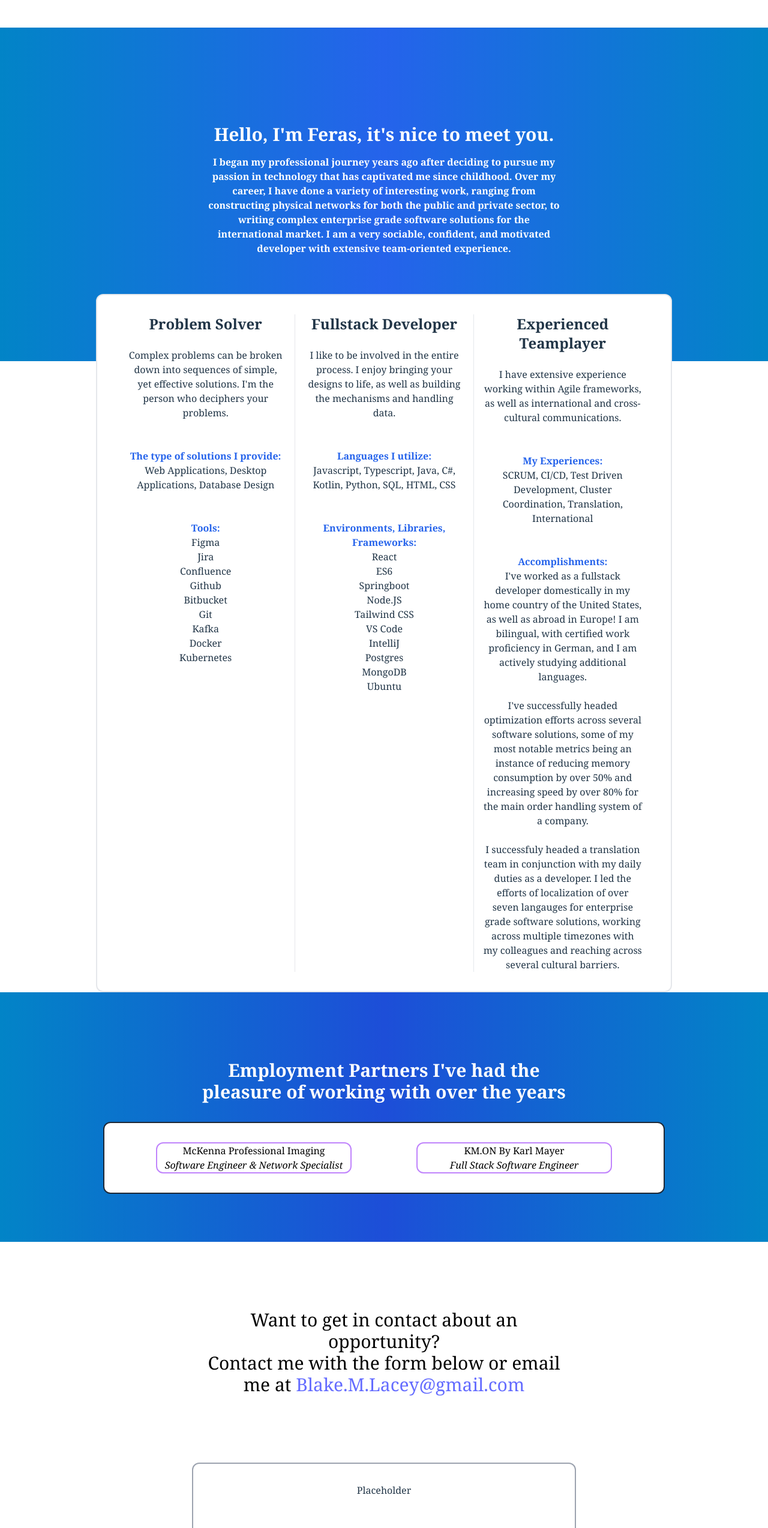
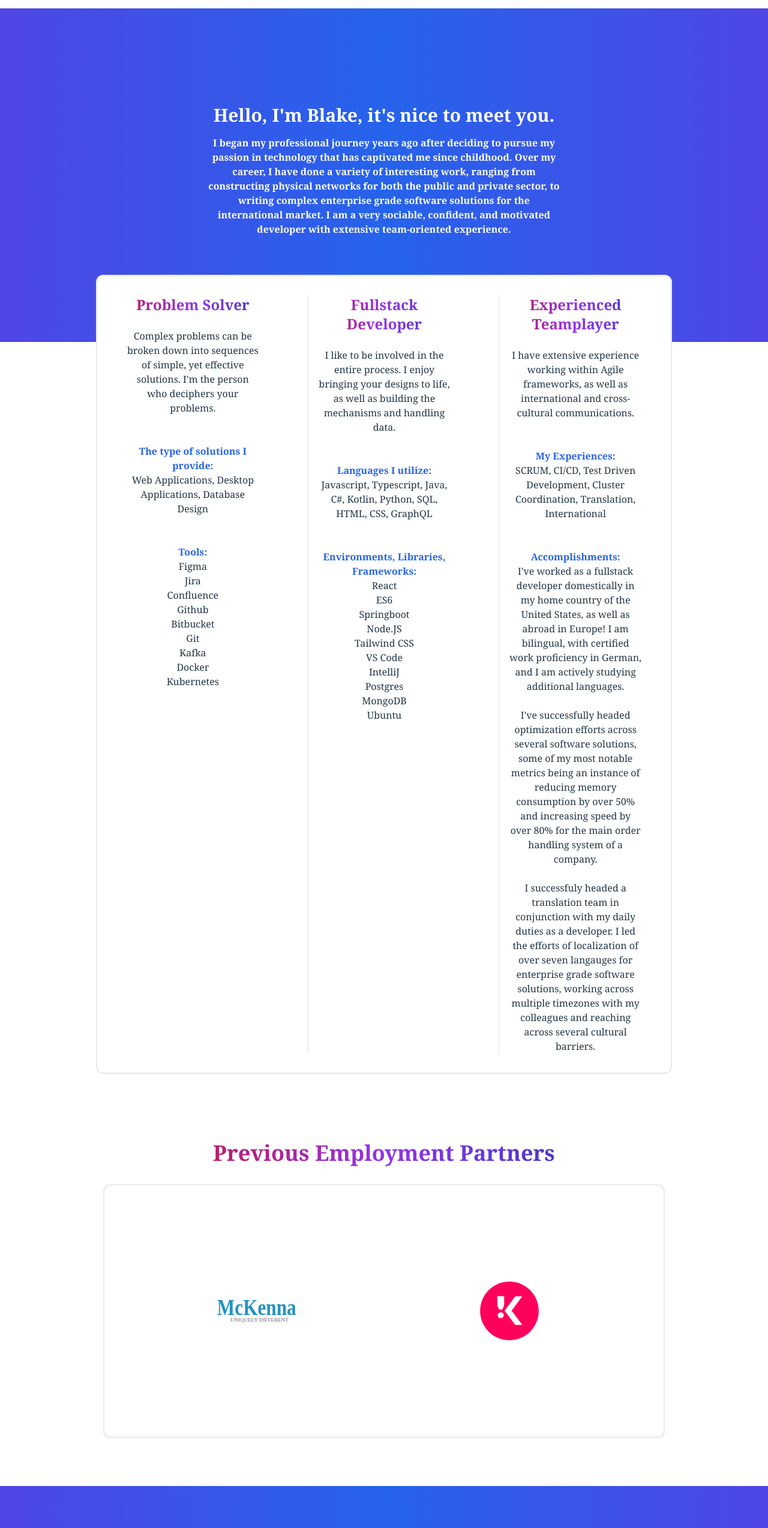
Before and after one commit to BLacey99/portfolio-site, a React (Vite) app: page / in a window 1280 px wide. Shown: the part 234-2781 px from the top of the page at 60% size. Built offline with nearby package versions, Linux system fonts and the light colour scheme.

Commit message:
Added logos and functionality to work history section, modified styling and layout of all other sections, refined contact form

```diff
--- a/src/App.jsx
+++ b/src/App.jsx
@@ -1,6 +1,3 @@
-import { useState } from 'react'
-import reactLogo from './assets/react.svg'
-import viteLogo from '/vite.svg'
 import { About } from './pages/about'
 import { History } from './pages/history'
 import { Contact } from './pages/contact'
@@ -10,10 +7,9 @@ function App() {
   return (
     <>
       <div className='flex flex-col justify-center items-center'>
-        <img src={viteLogo} className="logo" alt="Vite logo" />
         <div className='text-center py-20'>
           <p className='font-bold font-serif text-4xl text-transparent bg-clip-text bg-gradient-to-r from-pink-700 via-purple-600 to-indigo-700'>
-            Fullstack Developer & Software Engineer
+            Full Stack Developer & Software Engineer
           </p>
           <br></br>
           <p className='text-l font-bold font-serif'>I enjoy engineering elegant but simple software solutions to your problems.</p>
--- a/src/pages/about/components/summary-plate.jsx
+++ b/src/pages/about/components/summary-plate.jsx
@@ -3,9 +3,9 @@ import React from "react"
 export function SummaryPlate() {
   return (
     <>
-      <div className="grid grid-cols-3 w-3/4 p-8 rounded-xl bg-white divide-x border-gray-200 border-2 -mt-28 font-serif">
+      <div className="lg:grid lg:grid-cols-3 sm:flex sm:flex-col sm:gap-16 sm:w-1/2 lg:divide-x  lg:w-3/4 lg:p-8 sm:p-4 rounded-xl bg-white  border-gray-200 border-2 -mt-28 font-serif">
         <div className="px-4 text-center text-wrap">
-          <h2 className="text-2xl font-bold">Problem Solver</h2>
+          <h2 className="text-2xl font-bold font-bold font-serif text-transparent bg-clip-text bg-gradient-to-r from-pink-700 via-purple-600 to-indigo-700">Problem Solver</h2>
           <br></br>
           <p>Complex problems can be broken down into sequences of simple, yet effective solutions. I'm the person who deciphers your problems.</p>
           <br></br>
@@ -26,13 +26,13 @@ export function SummaryPlate() {
           </ul>
         </div>
         <div className="px-4 text-center text-wrap">
-          <h2 className="text-2xl font-bold">Fullstack Developer</h2>
+          <h2 className="text-2xl font-bold font-bold font-serif text-transparent bg-clip-text bg-gradient-to-r from-pink-700 via-purple-600 to-indigo-700">Fullstack Developer</h2>
           <br></br>
           <p>I like to be involved in the entire process. I enjoy bringing your designs to life, as well as building the mechanisms and handling data.</p>
           <br></br>
           <br></br>
           <p className="text-blue-600 font-bold">Languages I utilize:</p>
-          <p>Javascript, Typescript, Java, C#, Kotlin, Python, SQL, HTML, CSS</p>
+          <p>Javascript, Typescript, Java, C#, Kotlin, Python, SQL, HTML, CSS, GraphQL</p>
           <br></br>
           <br></br>
           <p className="text-blue-600 font-bold">Environments, Libraries, Frameworks:</p>
@@ -40,7 +40,7 @@ export function SummaryPlate() {
         </div>
 
         <div className="px-4 text-center text-wrap">
-          <h2 className="text-2xl font-bold">Experienced Teamplayer</h2>
+          <h2 className="text-2xl font-bold font-bold font-serif text-transparent bg-clip-text bg-gradient-to-r from-pink-700 via-purple-600 to-indigo-700">Experienced Teamplayer</h2>
           <br></br>
           <p>I have extensive experience working within Agile frameworks, as well as international and cross-cultural communications.</p>
           <br></br>
--- a/src/pages/about/index.jsx
+++ b/src/pages/about/index.jsx
@@ -4,9 +4,9 @@ import { SummaryPlate } from "./components/summary-plate"
 export function About() {
   return (
     <>
-      <div className="bg-gradient-to-r from-sky-600 via-blue-600 to-sky-600 p-4 text-center w-full items-center justify-center flex flex-col text-white py-40 font-serif">
+      <div className="bg-gradient-to-r from-indigo-600 via-blue-600 to-indigo-600 p-4 text-center w-full items-center justify-center flex flex-col text-white py-40 font-serif">
         <h2 className="text-3xl font-bold w-1/2">
-          Hello, I'm Feras, it's nice to meet you.</h2>
+          Hello, I'm Blake, it's nice to meet you.</h2>
         <p className="text-center text-l font-bold p-4 w-1/2">I began my professional journey years ago after deciding to pursue my passion in technology that has captivated me since childhood. Over my career, I have done a variety of interesting work, ranging from constructing physical networks for both the public and private sector, to writing complex enterprise grade software solutions for the international market. I am a very sociable, confident, and motivated developer with extensive team-oriented experience.
         </p>
         </div>
--- a/src/pages/contact/components/email-form.jsx
+++ b/src/pages/contact/components/email-form.jsx
@@ -1,38 +1,63 @@
 import React from "react"
+import { useState } from "react"
+
+
+
+
 
 export function EmailForm() {
+
+  const [text, setText] = useState('')
+
+  const handleTextCount = (event) => {
+    setText(event.target.value)
+  }
+
+  const charLimitReached = (characterCount) => {
+    if (characterCount > 499) {
+      return
+    }
+  }
+
   return (
     <>
-      <div className="w-1/2 p-8 rounded-xl bg-white text-center border-gray-400 border-2 font-serif">
-        <p>Placeholder</p>
+      <div className="flex flex-col items-center w-1/2 p-4 rounded-xl bg-white text-center border-gray-200 border-2 font-serif -mt-24 mb-12">
         <form className="p-4">
-          <div className="grid grid-cols-2 w-3/4 p-8 gap-x-8 rounded-xl">
+          <div className="lg:grid lg:grid-cols-2 lg:w-full py-4 gap-x-8 rounded-xl sm:flex sm:flex-col sm:w-3/4">
 
             <fieldset className="flex flex-col text-left">
-            <label for="name">First Name: </label>
-            <input className="border-gray-200 border-2" type="text" id="name" name="name"/><br/><br/>
+              <label for="name">Name *</label>
+              <input className="border-gray-200 border-2" type="text" id="name" name="name" required/><br /><br />
             </fieldset>
 
             <fieldset className="flex flex-col text-left">
-            <label for="email">Email: </label>
-            <input className="border-gray-200 border-2" type="text" id="email" name="email"/><br/><br/>
+              <label for="email">Email *</label>
+              <input className="border-gray-200 border-2" type="text" id="email" name="email" required/><br /><br />
             </fieldset>
 
             <fieldset className="flex flex-col text-left">
-            <label for="phone">Phone: </label>
-            <input className="border-gray-200 border-2" type="text" id="phone" name="phone"/><br/><br/>
+              <label for="phone">Phone</label>
+              <input className="border-gray-200 border-2" type="text" id="phone" name="phone" /><br /><br />
             </fieldset>
 
             <fieldset className="flex flex-col text-left">
-            <label for="company">Company: </label>
-            <input className="border-gray-200 border-2" type="text" id="company" name="company"/><br/><br/>
+              <label for="company">Company</label>
+              <input className="border-gray-200 border-2" type="text" id="company" name="company" /><br /><br />
             </fieldset>
 
-            </div>
+          </div>
 
-            <textarea rows={4} cols={50} className="w-full border-gray-200 border-2 rounded-l p-2 resize-none" placeholder="Write your message here"></textarea>
+          <div className="flex flex-col">
+            <textarea rows={8} cols={100} maxLength="500" value={text} onChange={handleTextCount} className="w-full border-gray-200 border-2 rounded p-2 resize-none" placeholder="Write your message here"></textarea>
+            <p className={"place-self-end px-4 " + (text.length > 480 ? 'text-red-500' : 'text-gray-500')}>{text.length}/500</p>
+
+            <button id="send" type="submit" className="bg-gray-200 p-0.5 hover:bg-gradient-to-r from-pink-700 via-purple-600 to-indigo-700  w-1/4 self-center rounded "><span className="bg-white w-full flex p-2 hover:text-black-500 hover:bg-gray-300 rounded flex-row justify-center">
+              Send</span>
+              </button>
+          </div>
         </form>
-          </div>
+
+      </div>
     </>
   )
 }
--- a/src/pages/contact/index.jsx
+++ b/src/pages/contact/index.jsx
@@ -4,12 +4,12 @@ import { EmailForm } from "./components/email-form"
 export function Contact() {
   return (
     <>
-      <div className="bg-white text-black p-4 text-center w-full items-center justify-center flex flex-col text-white py-20">
-        <h2 className="text-3xl text-black w-1/2 font-serif py-8">
-          Want to get in contact about an opportunity?<br></br>
-          Contact me with the form below or email me at <a type="email" href="mailto:Blake.M.Lacey@gmail.com" className="font-serif">Blake.M.Lacey@gmail.com</a></h2>
-          </div>
-          <EmailForm/>
+      <div className="bg-gradient-to-r from-indigo-600 via-blue-600 to-indigo-600 p-4 text-center w-full items-center justify-center flex flex-col font-bold text-white py-28">
+        <h2 className="text-3xl  w-1/2 font-serif">
+          Let's bring your ideas to life!</h2>
+        <h3 className="text-xl ">Complete the form below or email me at <a type="email" href="mailto:Blake.M.Lacey@gmail.com" className="font-bold font-serif text-white active:text-white visited:text-white hover:text-cyan-300">Blake.M.Lacey@gmail.com</a></h3>
+      </div>
+      <EmailForm />
     </>
   )
 }
--- a/src/pages/history/index.jsx
+++ b/src/pages/history/index.jsx
@@ -1,22 +1,23 @@
 import React from "react"
+
+import kmon from '/kmonlogo.svg'
+import mckenna from '/mckennalogo.svg'
 
 export function History() {
   return (
     <>
-      <div className="bg-gradient-to-r from-sky-600 via-blue-700 to-sky-600 p-4 text-center w-full items-center justify-center flex flex-col text-white py-20">
-        <h2 className="text-3xl font-bold w-1/2 py-8 font-serif">
-          Employment Partners I've had the pleasure of working with over the years</h2>
+      <div className="p-4 text-center w-full items-center justify-center flex flex-col text-black py-20">
+        <h1 className="text-4xl font-bold w-1/2 py-8 font-serif font-serif text-transparent bg-clip-text bg-gradient-to-r from-pink-700 via-purple-600 to-indigo-700">
+          Previous Employment Partners</h1>
 
-         <div className="bg-white text-black p-8 place-items-center rounded-xl grid grid-cols-2 border-gray-800 border-2 w-3/4">
+         <div className="bg-white text-black  place-items-center rounded-xl lg:grid lg:grid-cols-2 border-gray-200 py-16 px-16 border-2 w-3/4 sm:flex sm:flex-col sm:gap-8">
 
-          <div className="text-center border-purple-400 border-2 w-3/4 rounded-xl font-serif">
-            <p>McKenna Professional Imaging</p>
-            <em>Software Engineer & Network Specialist</em>
+          <div className="text-center ">
+          <a href="https://mckennapro.com/" target="#"><img src={mckenna} className="border-2 border-transparent hover:border-purple-600"></img></a>
           </div>
 
-          <div className="text-center border-purple-400 border-2 w-3/4 rounded-xl font-serif">
-            <p>KM.ON By Karl Mayer</p>
-            <em>Full Stack Software Engineer</em>
+          <div className="text-center ">
+          <a href="https://www.kmon.net/en/" target="#"><img src={kmon} className="border-2 border-transparent hover:border-purple-600"></img></a>
           </div>
 
           </div>
```
Also changed, not shown: public/kmonlogo.svg (added), public/mckennalogo.svg (added).
